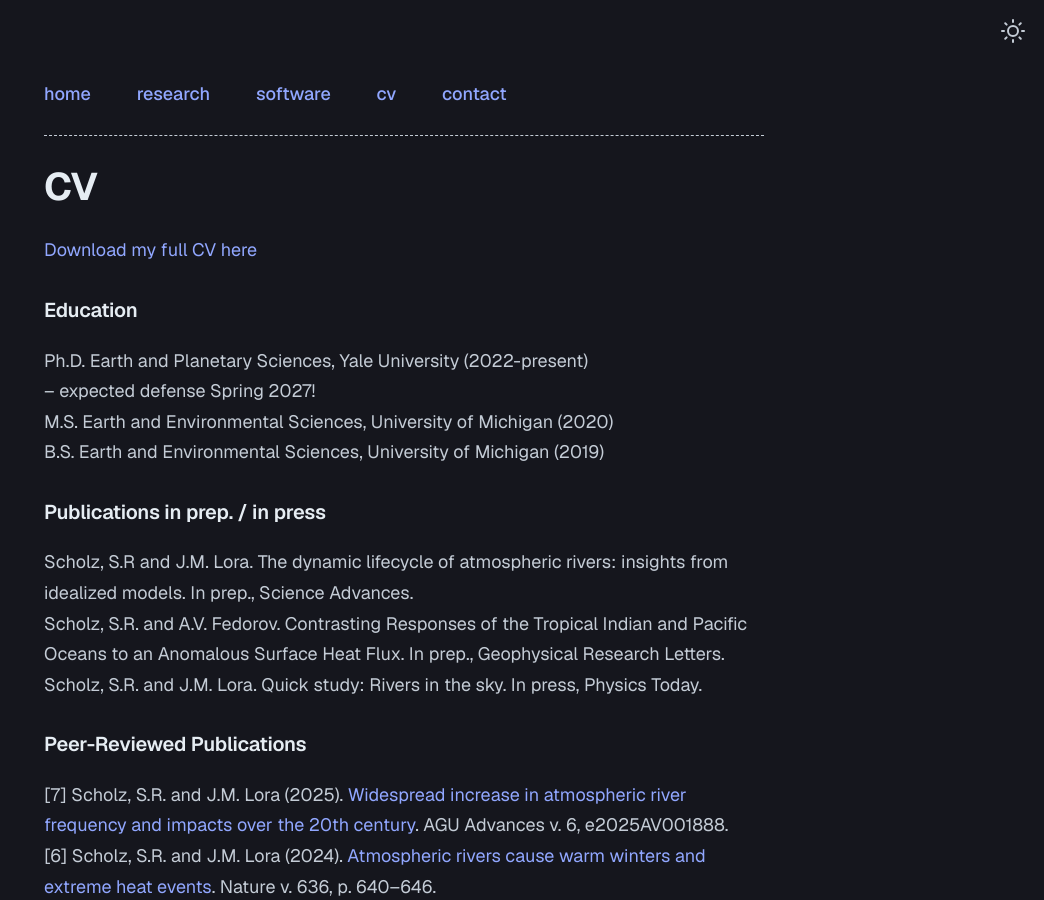
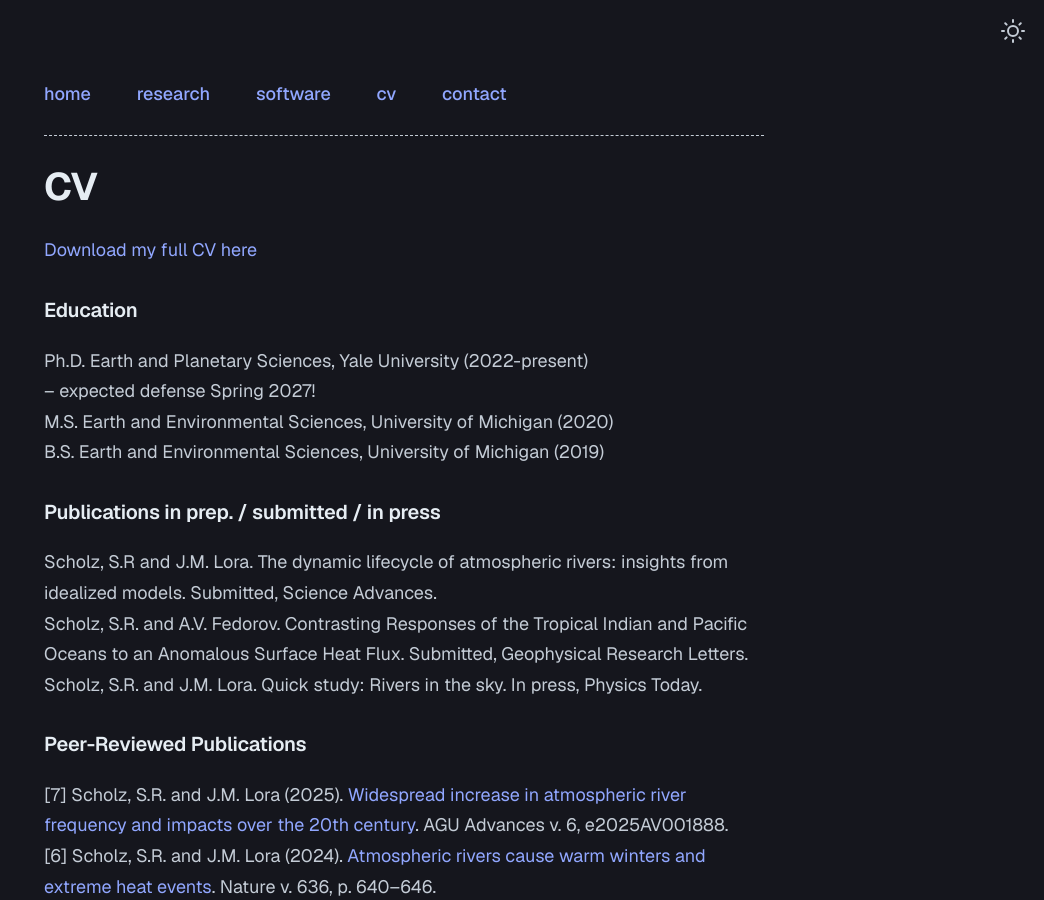
Before and after one commit to serenarscholz/serenarscholz.github.io, a Jekyll site: the page built from cv.md, in a window 1280 px wide and 900 px high. Shown: the whole window, without its empty margins (236-1280 px from the left). Built offline with Jekyll 4.4.1, drawn with Linux system fonts in a browser that asks for light colours.

Commit message:
Update cv.md

```diff
--- a/cv.md
+++ b/cv.md
@@ -12,9 +12,9 @@ Ph.D. Earth and Planetary Sciences, Yale University (2022-present)\
 M.S. Earth and Environmental Sciences, University of Michigan (2020)\
 B.S. Earth and Environmental Sciences, University of Michigan (2019)
 
-### Publications in prep. / in press
-Scholz, S.R and J.M. Lora. The dynamic lifecycle of atmospheric rivers: insights from idealized models. In prep., Science Advances.\
-Scholz, S.R. and A.V. Fedorov. Contrasting Responses of the Tropical Indian and Pacific Oceans to an Anomalous Surface Heat Flux. In prep., Geophysical Research Letters.\
+### Publications in prep. / submitted / in press
+Scholz, S.R and J.M. Lora. The dynamic lifecycle of atmospheric rivers: insights from idealized models. Submitted, Science Advances.\
+Scholz, S.R. and A.V. Fedorov. Contrasting Responses of the Tropical Indian and Pacific Oceans to an Anomalous Surface Heat Flux. Submitted, Geophysical Research Letters.\
 Scholz, S.R. and J.M. Lora. Quick study: Rivers in the sky. In press, Physics Today.
 
 ### Peer-Reviewed Publications
```
